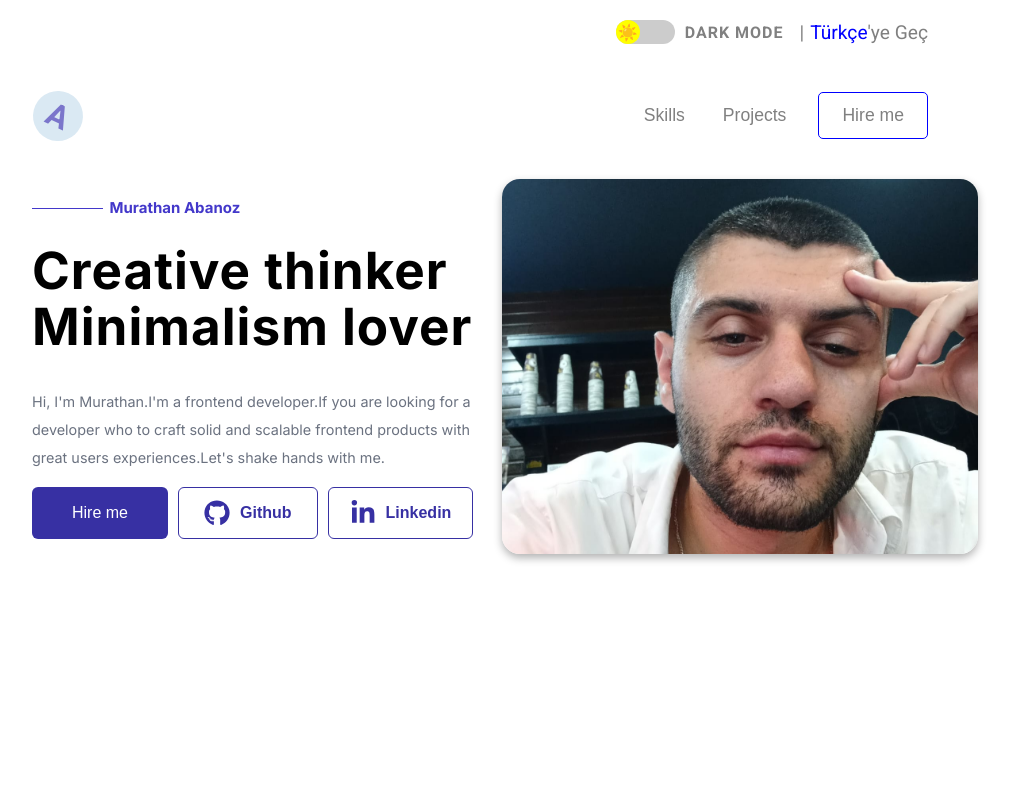
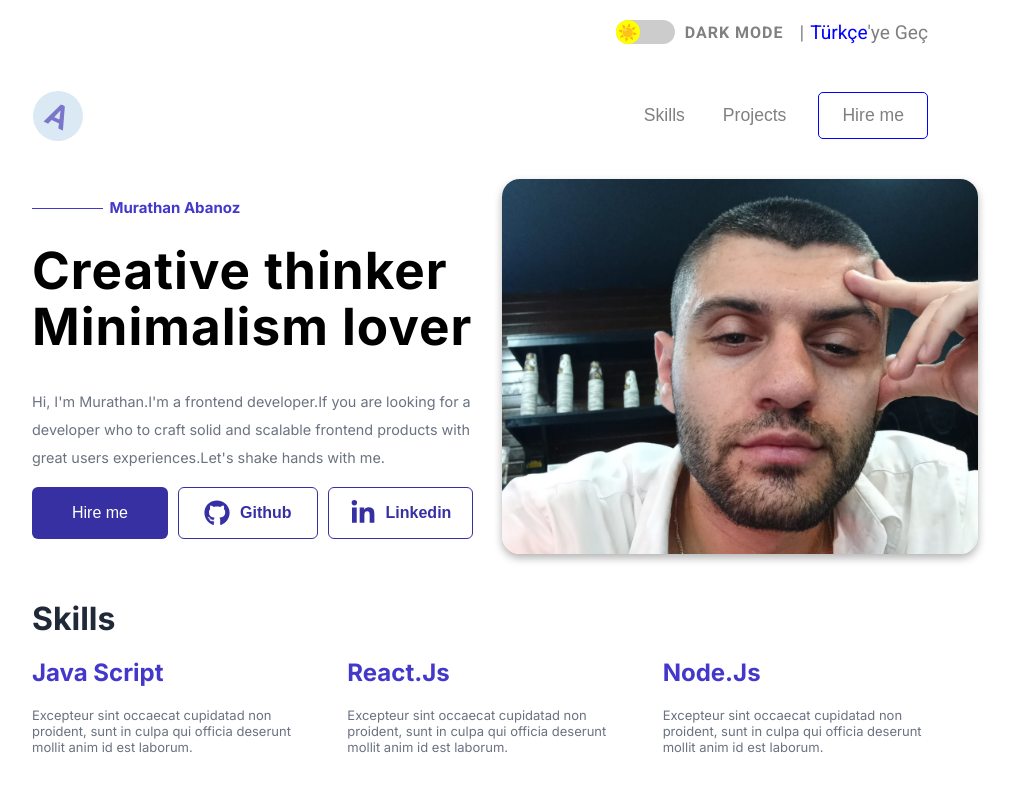
Before and after one commit to murathanabanoz/Frontend-Challenge, a React (Vite) app: page / in a window 1280 px wide. Shown: the top 792 px of the page, without its empty margins (160-1173 px from the left). Built offline with nearby package versions, Linux system fonts and the light colour scheme.

Commit message:
Skills kısmı tamamlandı

```diff
--- a/src/App.jsx
+++ b/src/App.jsx
@@ -1,12 +1,14 @@
 import "./App.css";
 import About from "./components/About.jsx";
 import Header from "./components/Header.jsx";
+import Skills from "./components/Skills.jsx";
 
 function App() {
   return (
     <>
       <Header />
       <About />
+      <Skills />
     </>
   );
 }
--- /dev/null
+++ b/src/Skills.js
@@ -0,0 +1,14 @@
+export const skills = [
+  {
+    skill: "Java Script",
+    text: "Excepteur sint occaecat cupidatad non proident, sunt in culpa qui officia deserunt mollit anim id est laborum.",
+  },
+  {
+    skill: "React.Js",
+    text: "Excepteur sint occaecat cupidatad non proident, sunt in culpa qui officia deserunt mollit anim id est laborum. ",
+  },
+  {
+    skill: "Node.Js",
+    text: "Excepteur sint occaecat cupidatad non proident, sunt in culpa qui officia deserunt mollit anim id est laborum. ",
+  },
+];
--- /dev/null
+++ b/src/components/Skills.jsx
@@ -0,0 +1,24 @@
+import "../css/skills.css";
+import { skills } from "../Skills";
+
+function Skills() {
+  return (
+    <>
+      <div className="skills-container">
+        <div className="skills-top">
+          <h1 className="skills-top-h1">Skills</h1>
+        </div>
+        <div className="skills-bottom">
+          {skills.map((item, index) => (
+            <div key={index} className="skill-item">
+              <h2 className="skill-item-h2">{item.skill}</h2>
+              <p className="skill-item-p">{item.text}</p>
+            </div>
+          ))}
+        </div>
+      </div>
+    </>
+  );
+}
+
+export default Skills;
--- /dev/null
+++ b/src/css/skills.css
@@ -0,0 +1,31 @@
+.skills-container {
+  display: flex;
+  flex-direction: column;
+  margin: 0 auto;
+  width: 70%;
+  font-family: "Inter";
+}
+
+.skills-bottom {
+  display: flex;
+  flex-direction: row;
+  gap: 50px;
+}
+
+.skill-item {
+  flex: 1;
+}
+
+.skills-top-h1 {
+  color: rgba(31, 41, 55, 1);
+  margin-bottom: 0;
+}
+
+.skill-item-h2 {
+  color: rgba(67, 56, 202, 1);
+}
+
+.skill-item-p {
+  color: rgba(107, 114, 128, 1);
+  font-size: 13px;
+}
```
